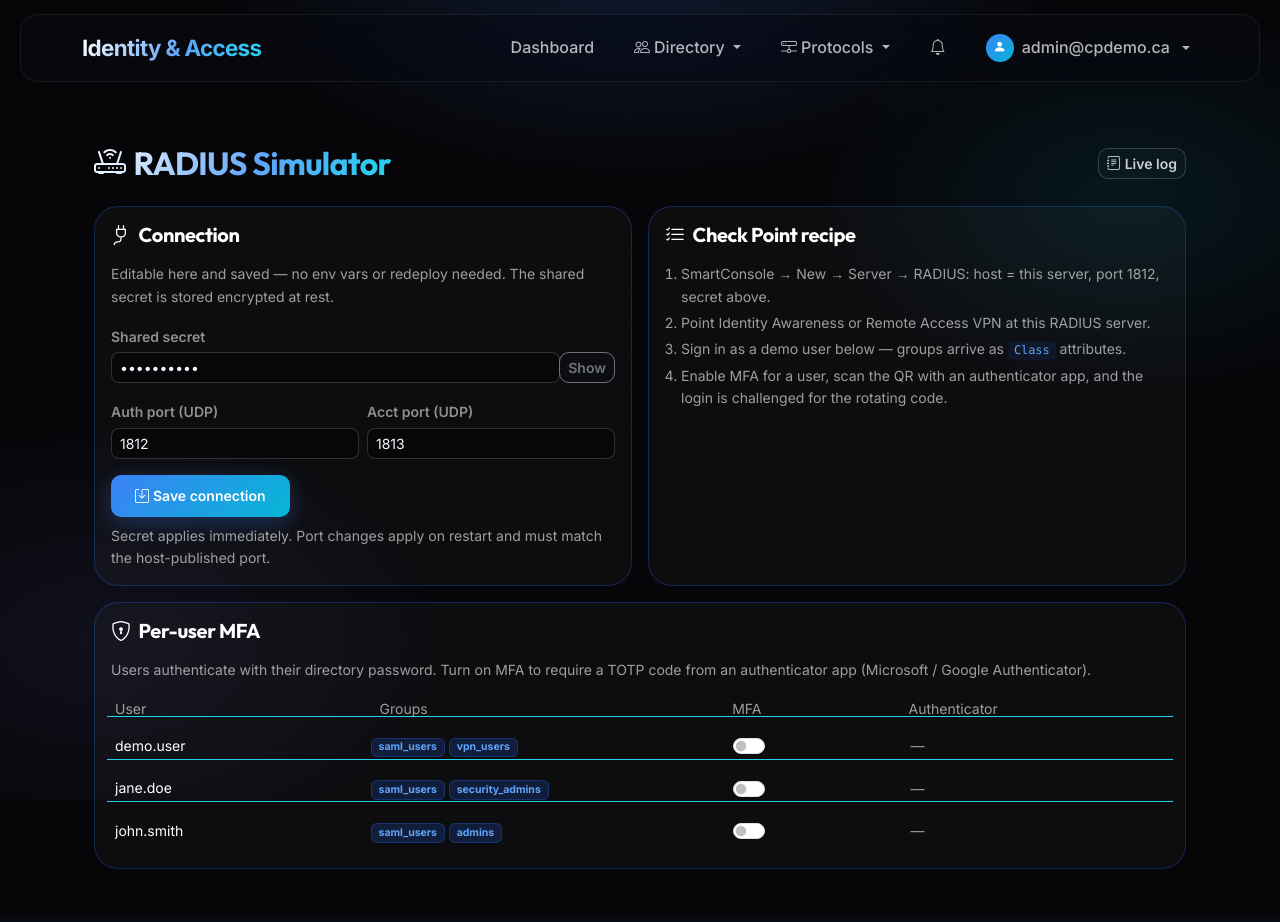
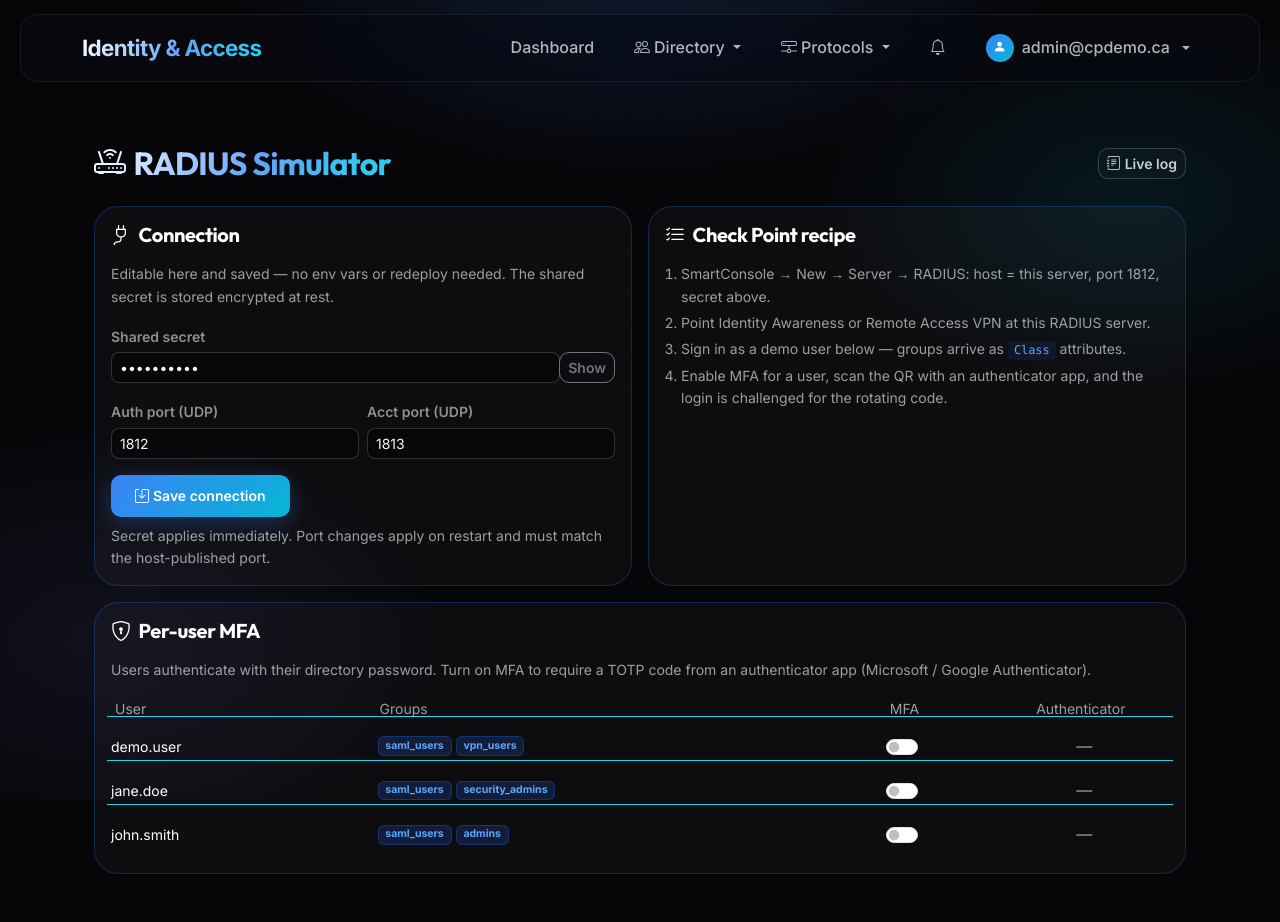
Before and after one commit to alshawwaf/SAML_IDP_Simulator, a Flask app: page /admin/radius/ in a window 1280 px wide. Before the commit the page ends 869 px from the top, so only its background shows below. Run offline with Flask 3, Linux system fonts and the light colour scheme; the visitor is signed in with stand-in values (Sample User, id 1); parts of the project's set-up code (start-up, migrations or seed data) failed here and were passed over; some libraries are stand-ins or nearby versions.

Commit message:
Center MFA controls; make compose deployable from GitHub (Dokploy)
- RADIUS per-user MFA: center the MFA toggle and "Set up" button under their
  headers, and vertically align the QR icon (d-inline-flex).
- docker-compose.yml: canonical Dokploy compose so the stack deploys straight
  from GitHub (Provider=GitHub, Compose Path=docker-compose.yml) — no pasting.
  Web domain via ${IDP_DOMAIN} (Environment tab), RADIUS/TACACS ports published,
  container_name identity-access-simulator, existing volume names preserved.

Co-Authored-By: Claude Opus 4.8 <noreply@anthropic.com>

```diff
--- a/app/templates/admin/radius/config.html
+++ b/app/templates/admin/radius/config.html
@@ -52,33 +52,32 @@
     <h5 class="text-white mb-3"><i class="bi bi-shield-lock me-2"></i>Per-user MFA</h5>
     <p class="small text-muted">Users authenticate with their directory password. Turn on MFA to require a TOTP code from an authenticator app (Microsoft / Google Authenticator).</p>
     <div class="small text-muted row g-2 px-1 mb-1 d-none d-md-flex">
-      <div class="col-md-3">User</div><div class="col-md-4">Groups</div>
-      <div class="col-md-2">MFA</div><div class="col-md-2">Authenticator</div><div class="col-md-1"></div>
+      <div class="col-md-3">User</div>
+      <div class="col-md-5">Groups</div>
+      <div class="col-md-2 text-center">MFA</div>
+      <div class="col-md-2 text-center">Authenticator</div>
     </div>
     {% for u in users %}
     {% set a = aaa.get(u.id) %}
     <div class="row g-2 align-items-center border-top border-secondary border-opacity-25 py-2">
-      <form method="post" action="{{ url_for('radius.set_mfa') }}" class="col-md-7 row g-2 align-items-center m-0">
-        <input type="hidden" name="csrf_token" value="{{ csrf_token() }}">
-        <input type="hidden" name="username" value="{{ u.username }}">
-        <div class="col-md-5 small text-white">{{ u.username }}</div>
-        <div class="col-md-7 small">{% for g in u.group_names %}<span class="badge bg-secondary me-1">{{ g }}</span>{% endfor %}</div>
-      </form>
-      <div class="col-md-2">
-        <form method="post" action="{{ url_for('radius.set_mfa') }}" class="d-flex align-items-center gap-2 m-0">
+      <div class="col-md-3 small text-white">{{ u.username }}</div>
+      <div class="col-md-5 small">{% for g in u.group_names %}<span class="badge bg-secondary me-1 mb-1">{{ g }}</span>{% endfor %}</div>
+      <div class="col-md-2 d-flex justify-content-center">
+        <form method="post" action="{{ url_for('radius.set_mfa') }}" class="m-0">
           <input type="hidden" name="csrf_token" value="{{ csrf_token() }}">
           <input type="hidden" name="username" value="{{ u.username }}">
           <div class="form-check form-switch m-0">
-            <input class="form-check-input" type="checkbox" name="mfa" onchange="this.form.submit()" {% if a and a.mfa %}checked{% endif %}>
+            <input class="form-check-input" type="checkbox" role="switch" name="mfa" onchange="this.form.submit()" {% if a and a.mfa %}checked{% endif %}>
           </div>
         </form>
       </div>
-      <div class="col-md-2">
+      <div class="col-md-2 d-flex justify-content-center">
         {% if a and a.mfa %}
-        <button type="button" class="btn btn-outline-info btn-sm" onclick="openTotp('{{ u.username }}')"><i class="bi bi-qr-code me-1"></i>Setup</button>
-        {% else %}<span class="small text-muted">—</span>{% endif %}
+        <button type="button" class="btn btn-outline-info btn-sm d-inline-flex align-items-center gap-1" onclick="openTotp('{{ u.username }}')">
+          <i class="bi bi-qr-code"></i><span>Set up</span>
+        </button>
+        {% else %}<span class="text-muted">—</span>{% endif %}
       </div>
-      <div class="col-md-1"></div>
     </div>
     {% endfor %}
   </div></div>
```
Also changed, not shown: docker-compose.yml (+26 -28 lines).
